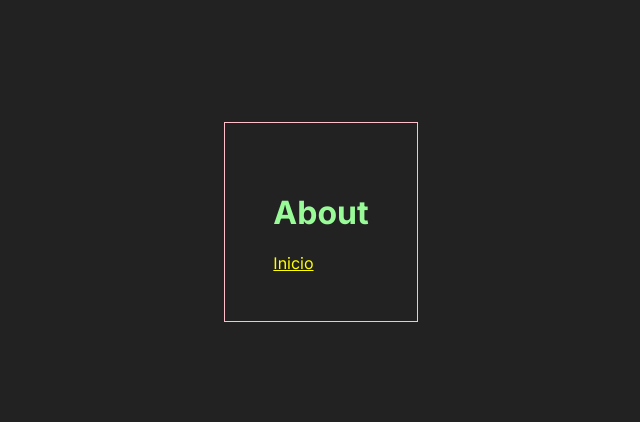
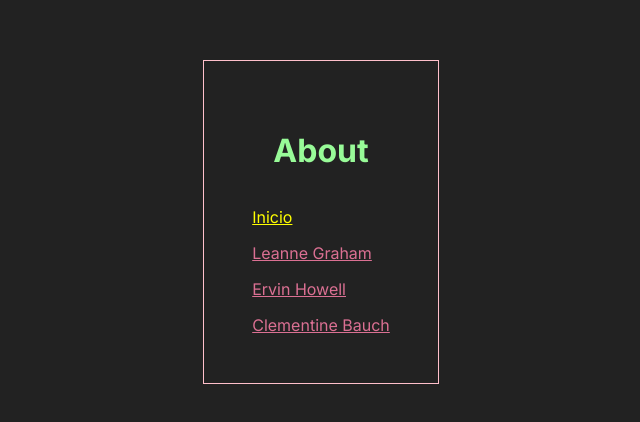
Before and after one commit to catharygr/aprendiendo-next-framework, a Next.js app: page /about in a window 1280 px wide. Shown: the part 186-608 px from the top of the page, without its empty margins (319-959 px from the left). Built offline with nearby package versions, Linux system fonts and the light colour scheme.

Commit message:
Trabajando en una nuevaData

```diff
--- a/src/app/about/about.module.css
+++ b/src/app/about/about.module.css
@@ -8,6 +8,19 @@
 }
 
 .containerAbout {
+  display: flex;
+  flex-direction: column;
+  gap: 1rem;
   padding: 3rem;
   outline: 1px solid pink;
 }
+
+.linkAbout {
+  display: flex;
+  flex-direction: column;
+  gap: 1rem;
+}
+
+.linkAbout a {
+  color: palevioletred;
+}
--- a/src/app/about/page.js
+++ b/src/app/about/page.js
@@ -1,11 +1,19 @@
 import Link from "next/link";
 import styles from "./about.module.css";
+import { nuevaData } from "@/app/nuevaData";
 
 export default function About() {
   return (
     <div className={styles.containerAbout}>
       <h1 className={styles.about}>About</h1>
       <Link href="/">Inicio</Link>
+      <div className={styles.linkAbout}>
+        {nuevaData.map((item) => (
+          <Link href={`/about/${item.id}`} key={item.id}>
+            {item.name}
+          </Link>
+        ))}
+      </div>
     </div>
   );
 }
--- /dev/null
+++ b/src/app/nuevaData.js
@@ -0,0 +1,17 @@
+export const nuevaData = [
+  {
+    id: "ux6474838",
+    name: "Leanne Graham",
+    email: "caty@gmail.com",
+  },
+  {
+    id: "ux6474839",
+    name: "Ervin Howell",
+    email: "ervin@gmail.com",
+  },
+  {
+    id: "ux6474840",
+    name: "Clementine Bauch",
+    email: "clement@gmail.com",
+  },
+];
```
Also changed, not shown: src/app/about/[userID]/page.js (added, +11 -0 lines).
